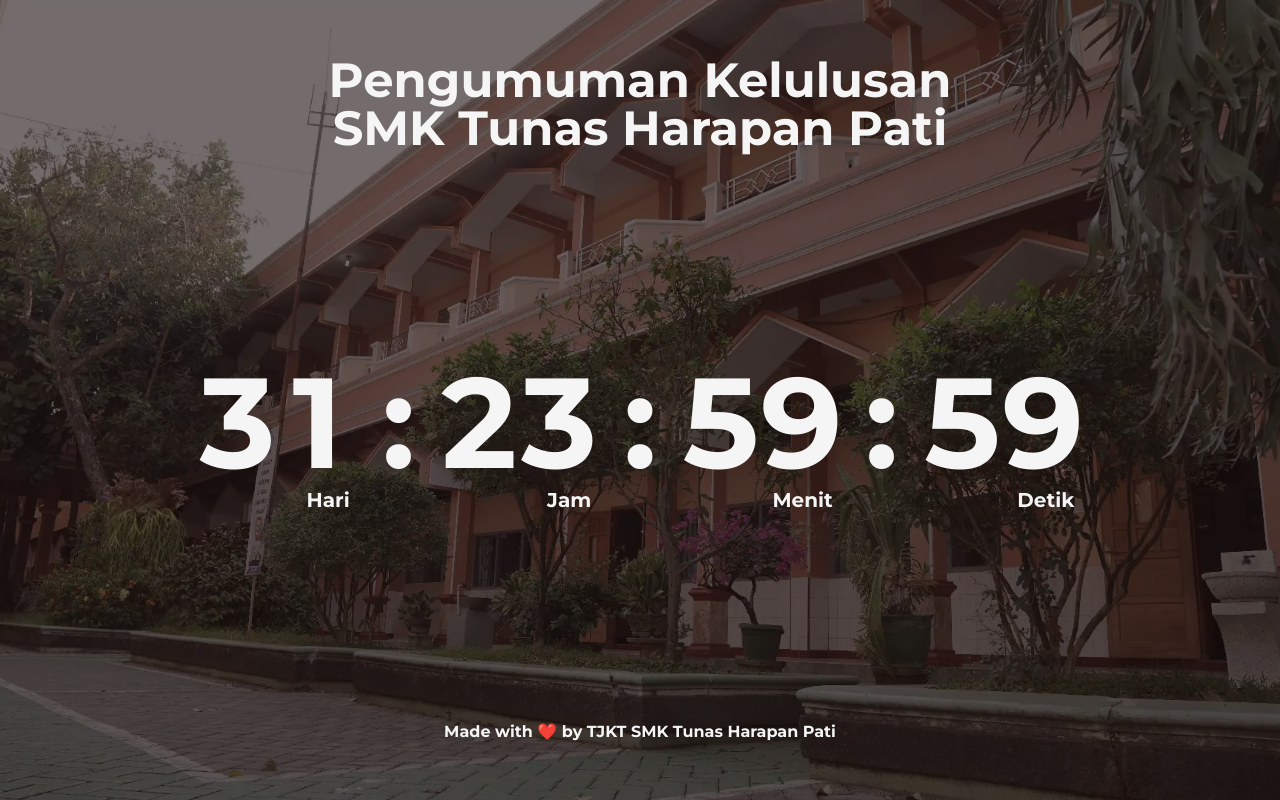
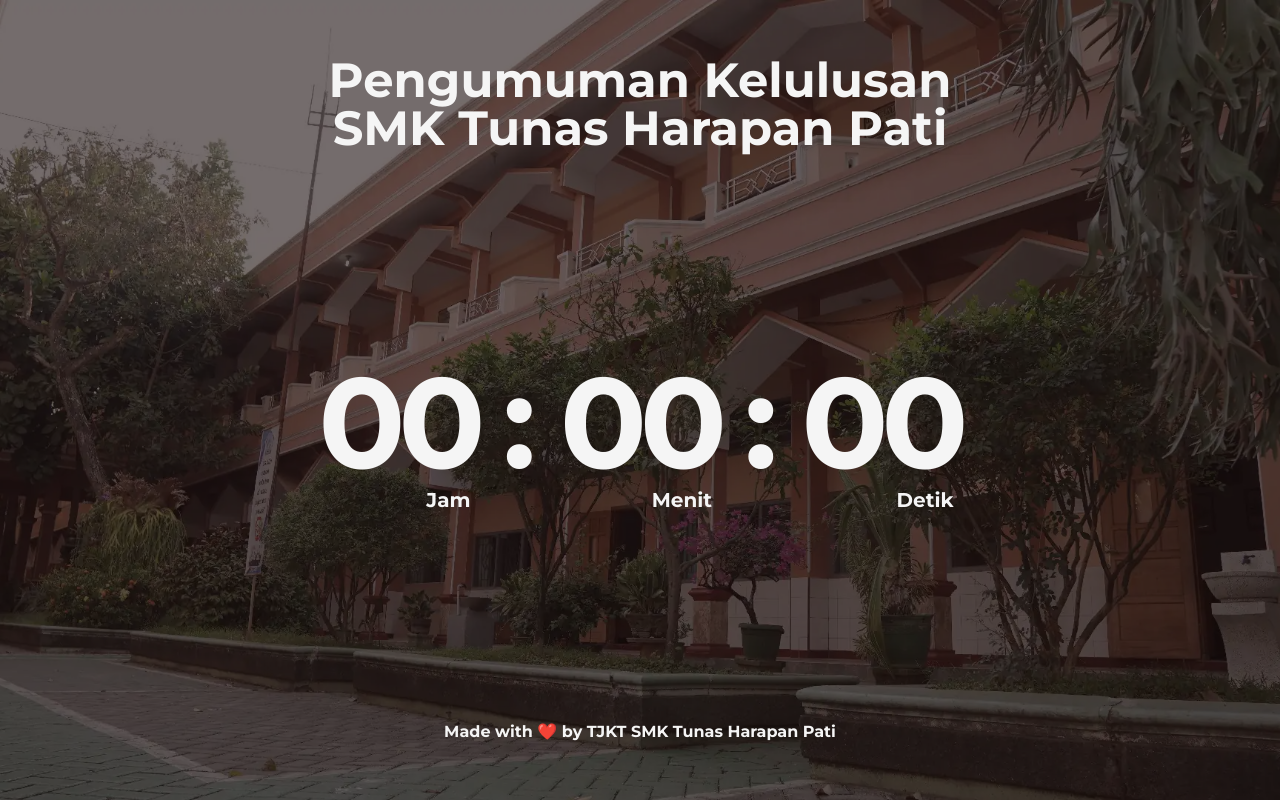
Before and after one commit to BayuDC/kelulusan, a Vue app: page / in a window 1280 px wide. Built offline with nearby package versions, Linux system fonts and the light colour scheme.

Commit message:
feat: a working countdown

```diff
--- a/src/components/Timer.vue
+++ b/src/components/Timer.vue
@@ -1,16 +1,59 @@
 <script lang="ts" setup>
+import { onMounted, onUpdated, ref } from 'vue';
 import Item from './TimerItem.vue';
 import Divider from './TimerDivider.vue';
+
+const emit = defineEmits<{
+    (e: 'finish'): void;
+}>();
+
+const second = ref<number>(0);
+const minute = ref<number>(0);
+const hour = ref<number>(0);
+const day = ref<number>(0);
+
+const countdown = ref<any | null>();
+
+onMounted(() => {
+    if (day.value == 0 && hour.value == 0 && minute.value == 0 && second.value == 0) {
+        return emit('finish');
+    }
+    countdown.value = setInterval(() => {
+        second.value--;
+    }, 1000);
+});
+
+onUpdated(() => {
+    if (day.value == 0 && hour.value == 0 && minute.value == 0 && second.value == 0) {
+        clearInterval(countdown.value);
+        return emit('finish');
+    }
+});
+
+function handleHourFinish() {
+    day.value--;
+    hour.value = 23;
+}
+function handleMinuteFinish() {
+    hour.value--;
+    minute.value = 59;
+}
+function handleSecondFinish() {
+    minute.value--;
+    second.value = 59;
+}
 </script>
 
 <template>
     <div class="flex flex-col items-center md:items-start justify-center gap-4 lg:gap-6 md:flex-row">
-        <Item :number="31" label="Hari" />
+        <template v-if="day">
+            <Item :number="day" label="Hari" />
+            <Divider />
+        </template>
+        <Item :number="hour" label="Jam" @finish="handleHourFinish" />
         <Divider />
-        <Item :number="23" label="Jam" />
+        <Item :number="minute" label="Menit" @finish="handleMinuteFinish" />
         <Divider />
-        <Item :number="59" label="Menit" />
-        <Divider />
-        <Item :number="59" label="Detik" />
+        <Item :number="second" label="Detik" @finish="handleSecondFinish" />
     </div>
 </template>
--- a/src/components/TimerItem.vue
+++ b/src/components/TimerItem.vue
@@ -1,18 +1,31 @@
 <script lang="ts" setup>
-defineProps<{
+import { computed } from 'vue';
+
+const props = defineProps<{
     number: number;
     label: string;
 }>();
+
+const emit = defineEmits<{
+    (e: 'finish'): void;
+}>();
+
+const number = computed(() => {
+    if (props.number < 0) {
+        return emit('finish');
+    }
+    if (props.number < 10) {
+        return '0' + props.number.toString();
+    }
+    return props.number.toString();
+});
 </script>
 
 <template>
     <div class="flex flex-col items-center">
-        <div class="text-[80px] md:text-[96px] lg:text-[128px] leading-none flex text-center">
-            <div class="w-14 md:w-16 lg:w-20">
-                {{ number.toString().charAt(0) }}
-            </div>
-            <div class="w-14 md:w-16 lg:w-20">
-                {{ number.toString().charAt(1) }}
+        <div class="text-[80px] md:text-[96px] lg:text-[128px] leading-none flex text-right">
+            <div v-for="char in number" class="w-14 md:w-16 lg:w-20">
+                {{ char }}
             </div>
         </div>
         <div class="md:self-end md:text-lg lg:text-xl md:mr-2">{{ label }}</div>
```
